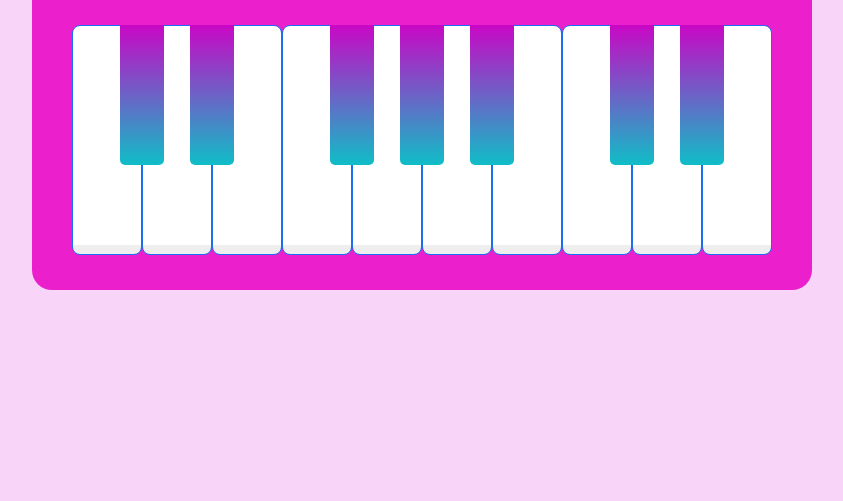
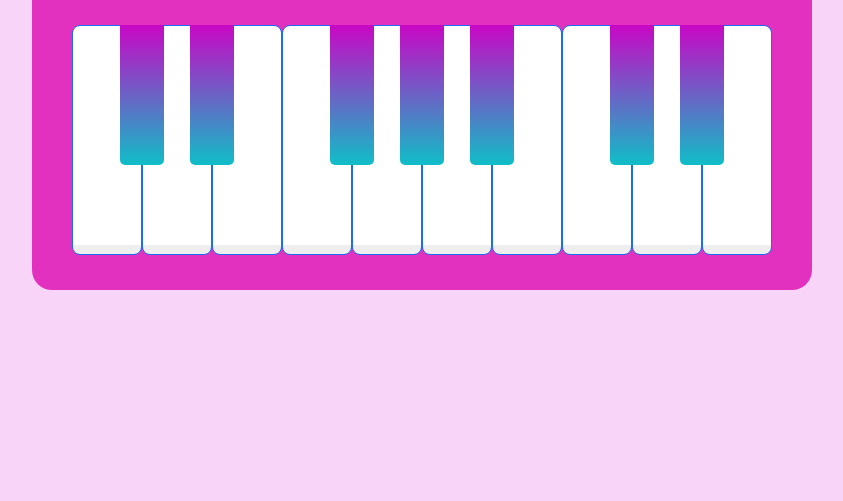
Before and after one commit to Carlimalac/catsynth, a plain HTML site: page index.html in a window 1280 px wide. Shown: the part 299-800 px from the top of the page, without its empty margins (218-1061 px from the left). Drawn offline with Linux system fonts and the light colour scheme; a web font is replaced by a local one.

Commit message:
Add files via upload

```diff
--- a/style.css
+++ b/style.css
@@ -16,7 +16,7 @@ body {
 .wrapper {
   padding: 35px 40px;
   border-radius: 20px;
-  background: #eb1fcc;
+  background: hsl(312, 76%, 54%);
 }
 .wrapper header {
   display: flex;
```
